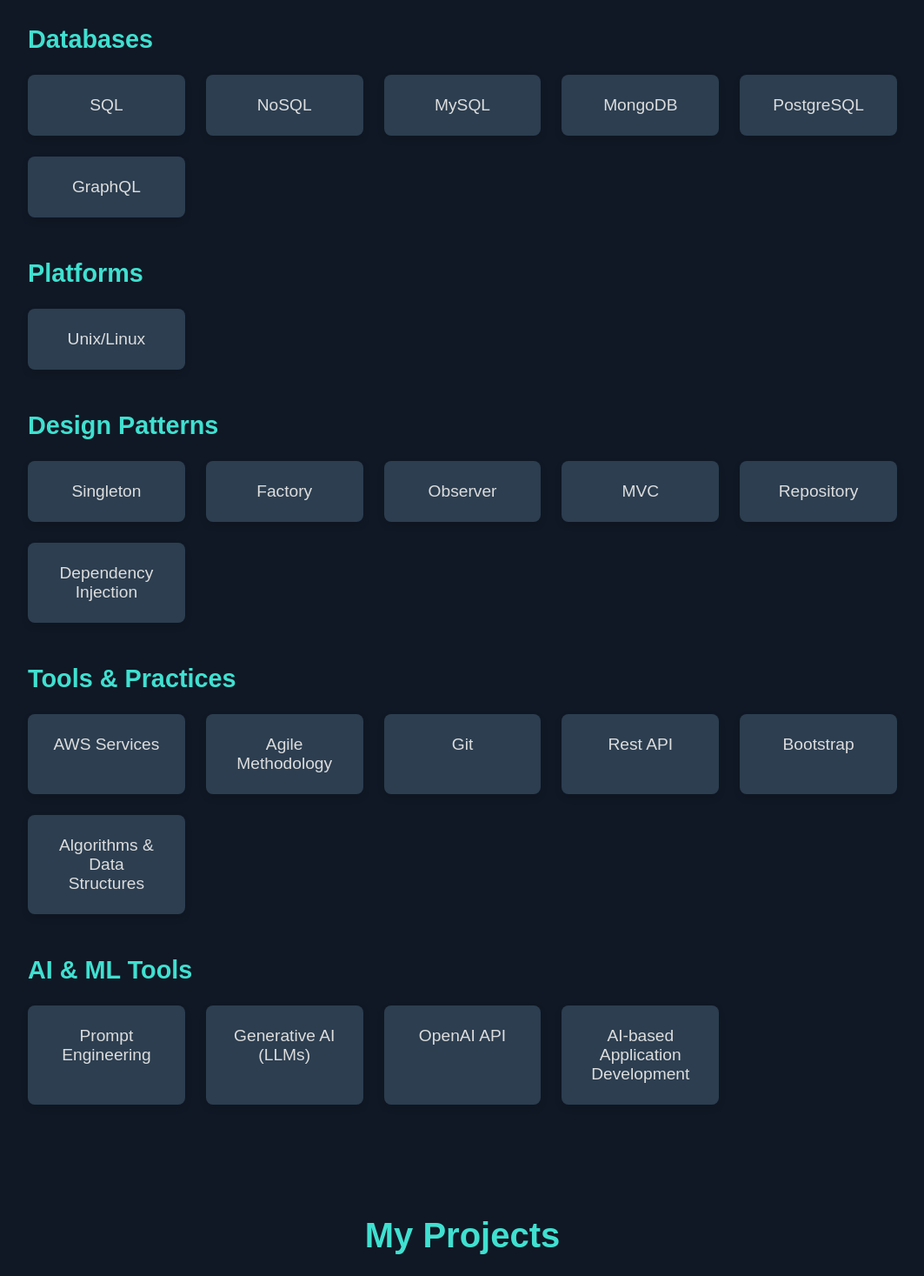
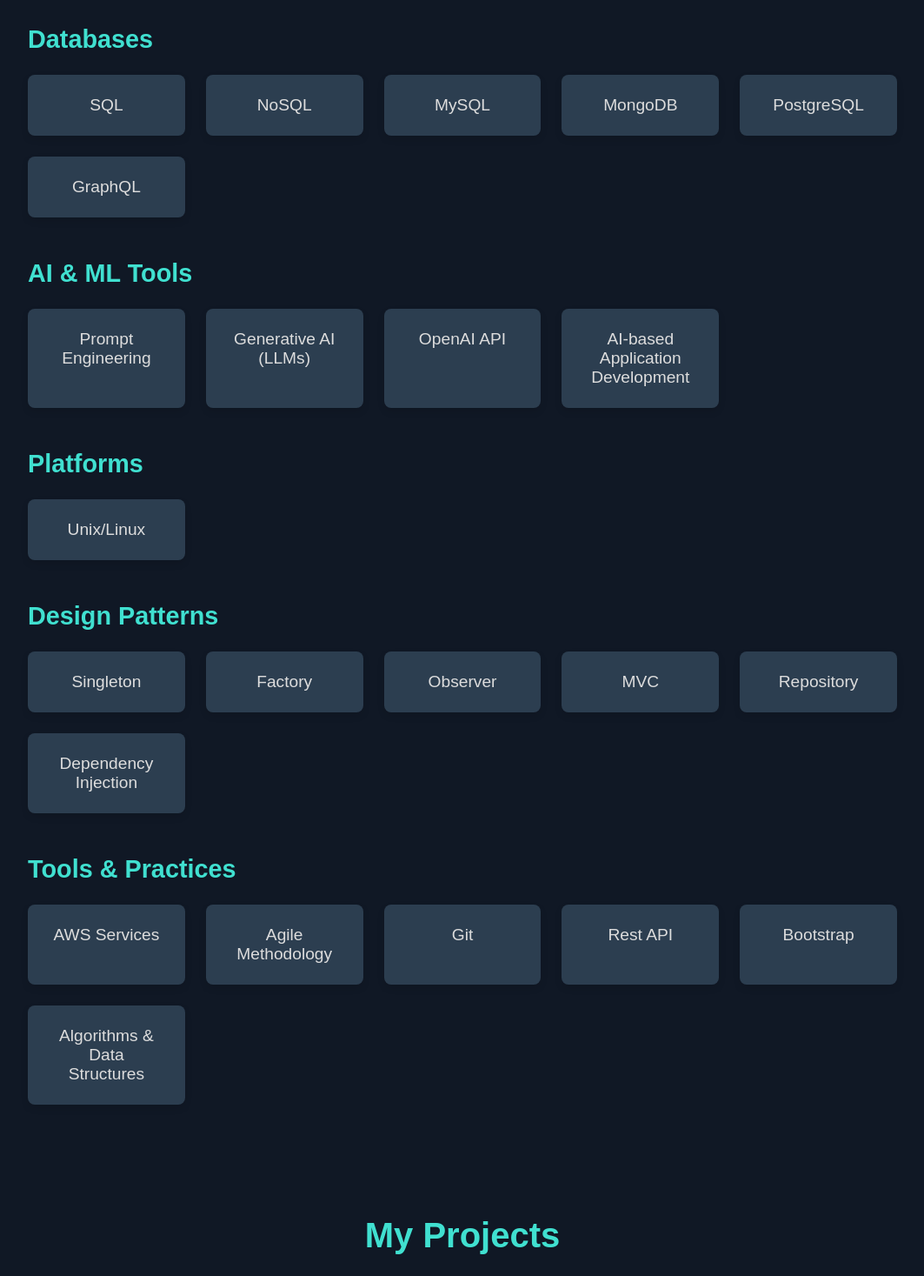
Before and after one commit to AhmedHossam8/MyPortfolio, an Angular app: page /skills in a window 1280 px wide. Shown: the part 4043-5510 px from the top of the page at 87% size, without its empty margins (108-1171 px from the left). Built offline with nearby package versions, Linux system fonts and the light colour scheme.

Commit message:
edited the ai skills position

```diff
--- a/src/app/skills/skills.component.html
+++ b/src/app/skills/skills.component.html
@@ -50,6 +50,16 @@
         </div>
 
         <div class="skills-category">
+            <h3>AI &amp; ML Tools</h3>
+            <div class="skills-list">
+                <div class="skill-card">Prompt Engineering</div>
+                <div class="skill-card">Generative AI (LLMs)</div>
+                <div class="skill-card">OpenAI API</div>
+                <div class="skill-card">AI-based Application Development</div>
+            </div>
+        </div>
+
+        <div class="skills-category">
             <h3>Platforms</h3>
             <div class="skills-list">
                 <div class="skill-card">Unix/Linux</div>
@@ -79,15 +89,5 @@
                 <div class="skill-card">Algorithms & Data Structures</div>
             </div>
         </div>
-
-        <div class="skills-category">
-            <h3>AI &amp; ML Tools</h3>
-            <div class="skills-list">
-                <div class="skill-card">Prompt Engineering</div>
-                <div class="skill-card">Generative AI (LLMs)</div>
-                <div class="skill-card">OpenAI API</div>
-                <div class="skill-card">AI-based Application Development</div>
-            </div>
-        </div>
     </div>
 </section>
```
